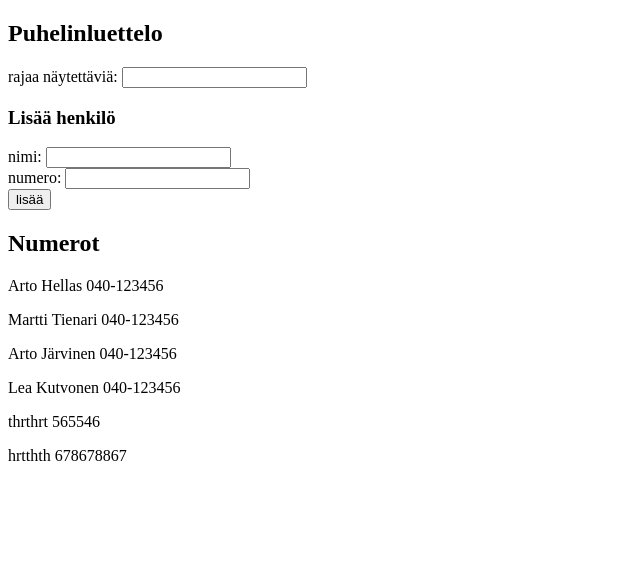
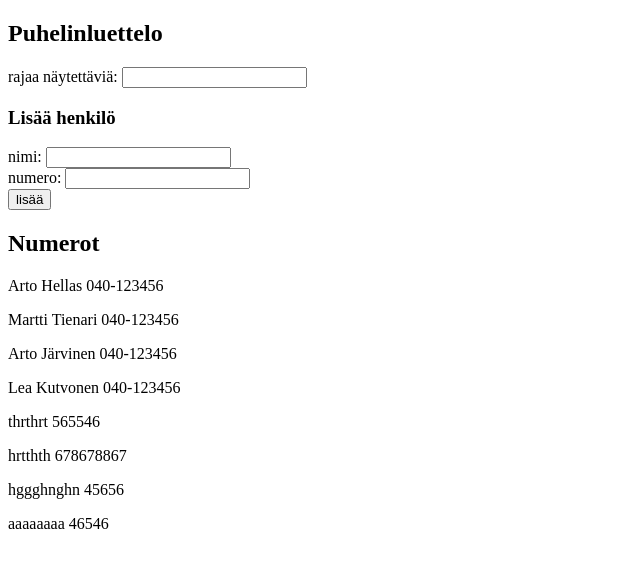
Before and after one commit to ville-arola/fullstackopen, a React (Create React App) app in the folder osa 2/2.6/: page / in a window 1280 px wide. Shown: the top 568 px of the page, without its empty margins (0-640 px from the left). Built offline with nearby package versions, Linux system fonts and the light colour scheme; data requests are answered from the project's data file.

Commit message:
Tehtävä 2.15

```diff
--- a/osa 2/2.6/db.json
+++ b/osa 2/2.6/db.json
@@ -29,6 +29,16 @@
       "name": "hrtthth",
       "number": "678678867",
       "id": 6
+    },
+    {
+      "name": "hggghnghn",
+      "number": "45656",
+      "id": 7
+    },
+    {
+      "name": "aaaaaaaa",
+      "number": "46546",
+      "id": 8
     }
   ]
 }
--- a/osa 2/2.6/src/App.js
+++ b/osa 2/2.6/src/App.js
@@ -2,7 +2,7 @@ import React from 'react'
 import Person from './components/Person'
 import FilterForm from './components/FilterForm'
 import AddPersonForm from './components/AddPersonForm';
-import axios from 'axios'
+import personService from './services/persons'
 
 class App extends React.Component {
     constructor(props) {
@@ -21,10 +21,9 @@ class App extends React.Component {
     }
 
     componentDidMount() {
-        axios
-            .get('http://localhost:3001/persons')
-            .then(response => {
-                this.setState({persons: response.data})
+        personService.getAll()
+            .then(persons => {
+                this.setState({persons})
         })
     }
 
@@ -47,11 +46,10 @@ class App extends React.Component {
                 name: this.state.newName,
                 number: this.state.newNumber,
             }
-            axios
-                .post('http://localhost:3001/persons', person)
-                .then(response => {
+            personService.create(person)
+                .then(person => {
                 this.setState({
-                    persons: this.state.persons.concat(response.data),
+                    persons: this.state.persons.concat(person),
                     newName: '',
                     newNumber: '',
                 })
--- /dev/null
+++ b/osa 2/2.6/src/services/persons.js
@@ -0,0 +1,16 @@
+import axios from 'axios'
+const baseUrl = 'http://localhost:3001/persons'
+
+const getAll = () => {
+  return axios.get(baseUrl).then(response => response.data)
+}
+
+const create = (newObject) => {
+  return axios.post(baseUrl, newObject).then(response => response.data)
+}
+
+const update = (id, newObject) => {
+  return axios.put(`${baseUrl}/${id}`, newObject).then(response => response.data)
+}
+
+export default { getAll, create, update }
```
